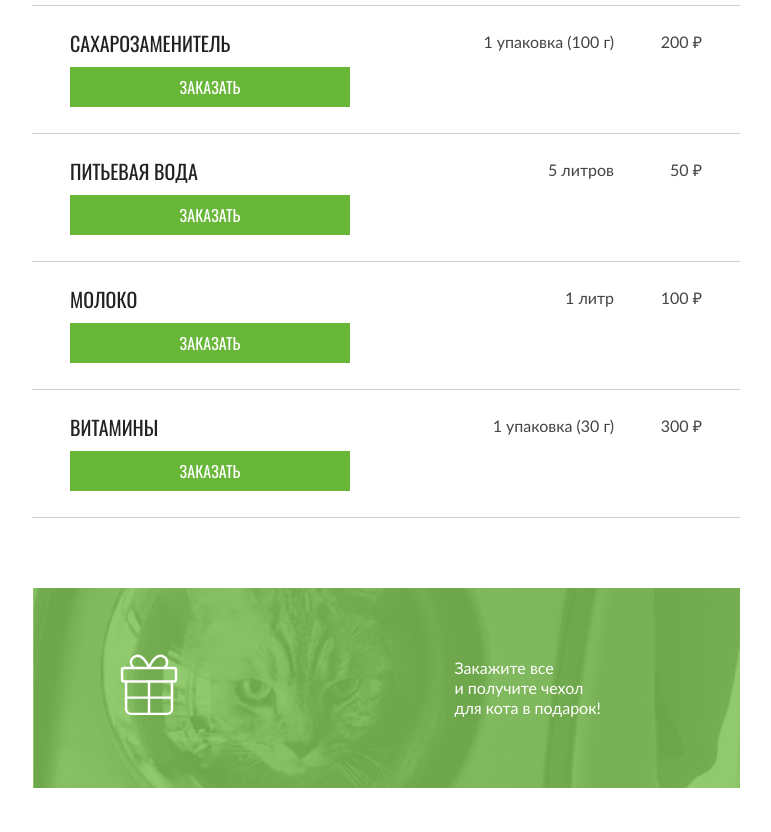
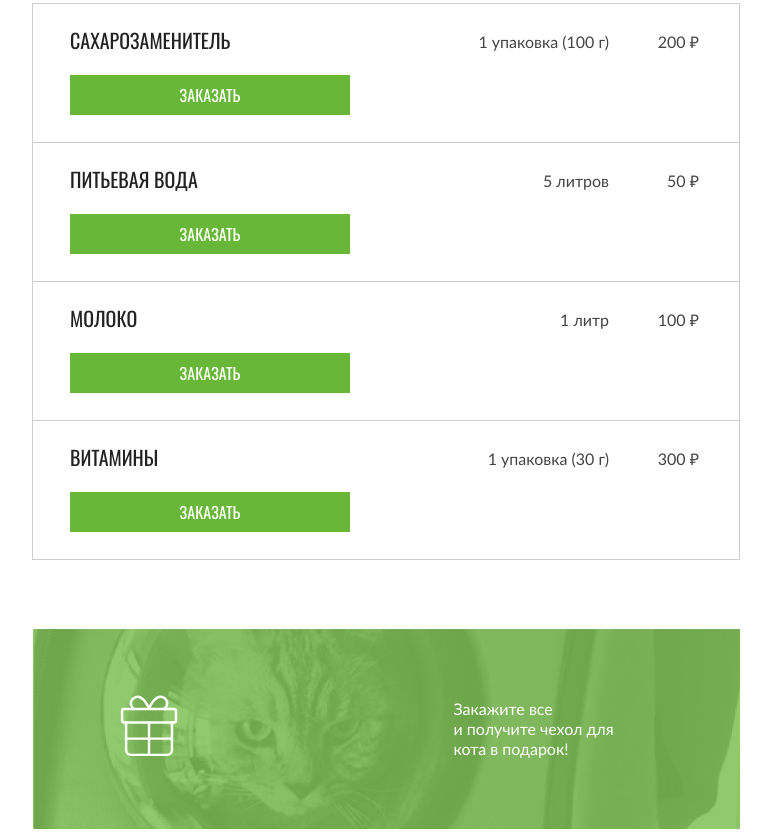
Before and after one commit to olissotib/2288929-cat-energy-1, a website: page source/catalog.html in a window 1280 px wide. Shown: the part 2691-3523 px from the top of the page, without its empty margins (254-1025 px from the left). Drawn offline with nearby package versions, Linux system fonts and the light colour scheme; files that its build step writes are made by us from their sources.

Commit message:
Исправляет Доп.товары каталога планшетной ширины по ПП

```diff
--- a/source/less/blocks/catalog.less
+++ b/source/less/blocks/catalog.less
@@ -2,7 +2,7 @@
   .padding(27px 0 0;);
 
   @media (min-width: @tablet-width) {
-    .padding(65px 0 70px;);
+    .padding(65px 0 68px;);
   }
 
   @media (min-width: @desktop-width) {
--- a/source/less/blocks/gift.less
+++ b/source/less/blocks/gift.less
@@ -2,7 +2,7 @@
   .padding(35px 0 35px;);
 
   @media (min-width: @tablet-width) {
-    .padding(70px 0 75px;);
+    .padding(69px 0 75px;);
   }
 
   @media (min-width: @desktop-width) {
@@ -71,7 +71,7 @@
   .font-family("Lato", sans-serif;);
   .font-parameters(@color-white; 16px; 20px;);
   font-weight: 400;
-  max-width: 160px;
+  max-width: 161px;
   text-align: center;
   bottom: 43px;
 
--- a/source/less/blocks/optional-products.less
+++ b/source/less/blocks/optional-products.less
@@ -71,7 +71,7 @@
         width: 100vw;
         height: 2px;
         background-color: @color-green;
-        top: 50%;
+        top: 62%;
         right: 0;
       }
     }
@@ -92,7 +92,9 @@
   border-top: 1px solid @color-ordinary-grey;
 
   @media (min-width: @tablet-width) {
-    .padding(26px 38px;);
+    .padding(26px 37px 27px;);
+    border: 1px solid @color-ordinary-grey;
+    border-bottom: none;
     display: grid;
     grid-template-columns: repeat(2, 280px);
     column-gap: 72px;
@@ -117,6 +119,7 @@
   text-transform: uppercase;
 
   @media (min-width: @tablet-width) {
+    .margin(0 0 25px;);
     .font-parameters(@color-dark-grey; 20px; 20px;);
   }
 
@@ -135,9 +138,10 @@
 
   @media (min-width: @tablet-width) {
     .font-parameters(@color-dark-grey-second; 16px; 20px;);
+    .margin(0 0 21px;);
     display: grid;
-    grid-template-columns: 192px 78px;
-    gap: 10px;
+    grid-template-columns: 187px 77px;
+    gap: 13px;
   }
 
   @media (min-width: @desktop-width) {
```
